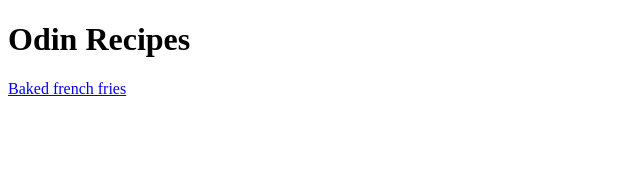
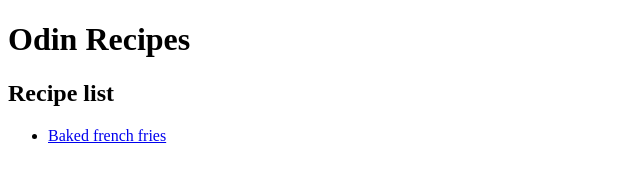
Before and after one commit to Tomy52/odin-recipes, a plain HTML site: page index.html in a window 1280 px wide. Shown: the whole page, without its empty margins (0-640 px from the left). Drawn offline with Linux system fonts and the light colour scheme.

Commit message:
Add recipes list on index

```diff
--- a/index.html
+++ b/index.html
@@ -7,6 +7,9 @@
 
     <body>
         <h1>Odin Recipes</h1>
-        <a href="./recipes/baked_french_fries.html">Baked french fries</a>
+        <h2>Recipe list</h2>
+        <ul>
+            <li><a href="./recipes/baked_french_fries.html">Baked french fries</a></li>
+        </ul>
     </body>
 </html>
```
